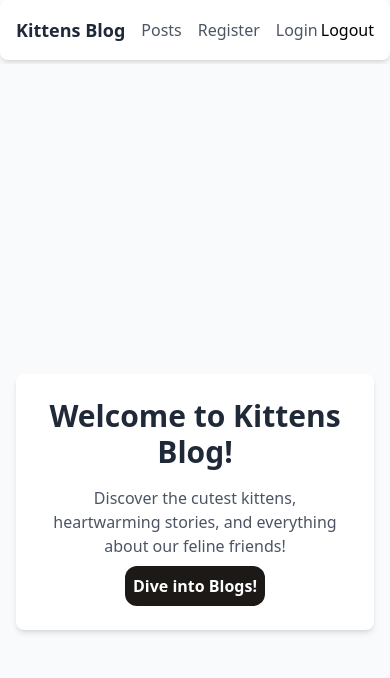
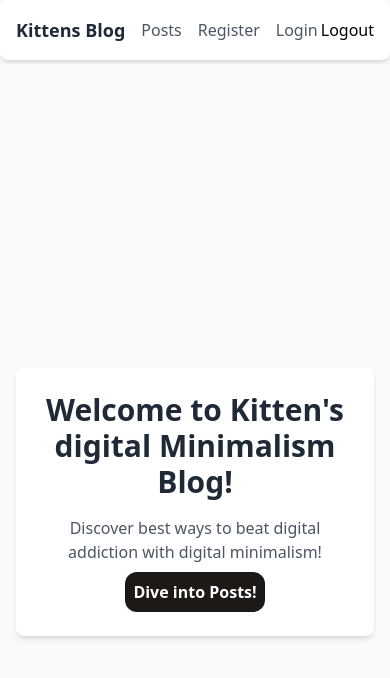
Before and after one commit to oxamyt/blog-api-frontend-reader, a React (Vite) app: page / in a window 390 px wide. Shown: the top 678 px of the page. Built offline with nearby package versions, Linux system fonts and the light colour scheme.

Commit message:
style responsive for pc

```diff
--- a/src/App.jsx
+++ b/src/App.jsx
@@ -5,7 +5,7 @@ function App() {
   return (
     <div className="min-h-screen bg-gray-50">
       <Navbar />
-      <div className="container mx-auto">
+      <div className="container max-w-full flex justify-center ">
         <Outlet />
       </div>
     </div>
--- a/src/components/layout/Homepage.jsx
+++ b/src/components/layout/Homepage.jsx
@@ -5,14 +5,13 @@ function Homepage() {
     <div className="flex flex-col items-center justify-center min-h-screen bg-gray-50 p-4">
       <div className="mt-8 bg-white shadow-md rounded-lg p-6 text-center">
         <h1 className="text-3xl font-bold text-gray-800">
-          Welcome to Kittens Blog!
+          Welcome to Kitten's digital Minimalism Blog!
         </h1>
         <p className="mt-4 text-gray-600">
-          Discover the cutest kittens, heartwarming stories, and everything
-          about our feline friends!
+          Discover best ways to beat digital addiction with digital minimalism!
         </p>
         <button className="bg-stone-900 text-white font-bold p-2 rounded-xl mt-2">
-          <Link to={"http://localhost:5173/posts"}>Dive into Blogs!</Link>
+          <Link to={"http://localhost:5173/posts"}>Dive into Posts!</Link>
         </button>
       </div>
     </div>
--- a/src/components/posts/Posts.jsx
+++ b/src/components/posts/Posts.jsx
@@ -41,20 +41,24 @@ function Posts() {
         to={`/posts/${post.id}`}
         className="block bg-white shadow-lg rounded-lg p-6 mb-4 transition-transform transform hover:scale-105"
       >
-        <h1 className="text-gray-600 font-bold text-4xl mb-4">{post.title}</h1>
+        <h1 className="text-gray-600 font-bold md:text-4xl sm:text-2xl mb-4">
+          {post.title}
+        </h1>
         <span className="text-l text-gray-500">Read More Inside →</span>
       </Link>
     ));
   };
 
   return (
-    <div className="flex flex-col items-center justify-center min-h-screen bg-gray-50 p-4">
+    <div className="flex flex-col min-h-screen bg-gray-50 p-4">
       {loading ? (
         <p className="text-gray-600">Loading...</p>
       ) : (
         <>
           <ErrorMessage message={error} />
-          <div className="w-full max-w-2xl">{renderPosts()}</div>
+          <div className="grid grid-cols-1 sm:grid-cols-2 lg:grid-cols-3 gap-6 w-full">
+            {renderPosts()}
+          </div>
         </>
       )}
     </div>
--- a/src/components/posts/SinglePost.jsx
+++ b/src/components/posts/SinglePost.jsx
@@ -39,7 +39,10 @@ function SinglePost() {
     }
 
     return (
-      <div key={post.id} className="p-6 bg-white rounded-lg shadow-md">
+      <div
+        key={post.id}
+        className="md:w-6/12  p-6 bg-white rounded-lg shadow-md"
+      >
         <h2 className="text-4xl text-center font-bold mb-4">{post.title}</h2>
         <p className="text-gray-700 text-center text-xl mb-6">{post.content}</p>
 
@@ -63,7 +66,7 @@ function SinglePost() {
                   />
                 ) : (
                   <div>
-                    <p className="text-gray-800 text-xl ">{comment.content}</p>
+                    <p className="text-gray-800 text-xl">{comment.content}</p>
                     <p className="text-s text-gray-500">
                       By:{" "}
                       <span className="font-semibold">
--- a/tailwind.config.js
+++ b/tailwind.config.js
@@ -2,7 +2,13 @@
 export default {
   content: ["./index.html", "./src/**/*.{js,ts,jsx,tsx}"],
   theme: {
-    extend: {},
+    screens: {
+      sm: "320px",
+
+      md: "768px",
+
+      lg: "1024px",
+    },
   },
   plugins: [],
 };
```
